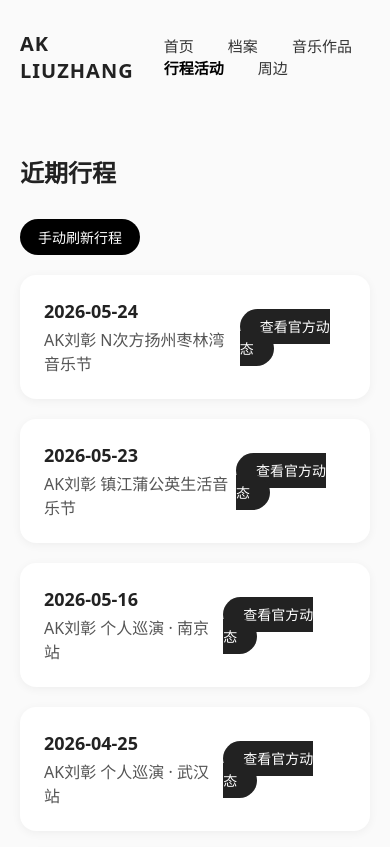
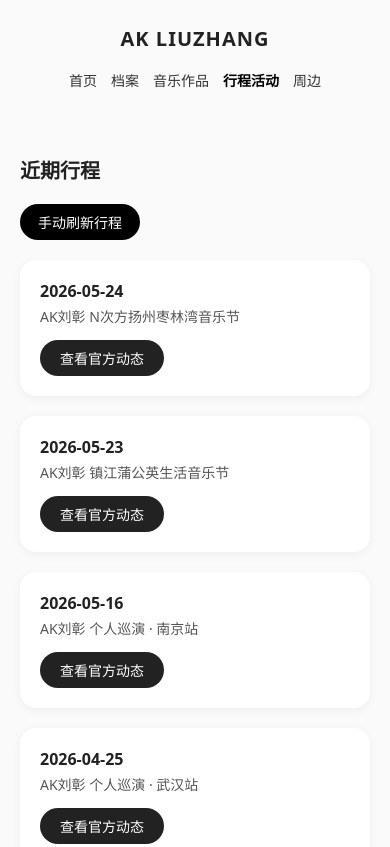
Before and after one commit to Akirakin1218/Akira, a website: page tour.html in a window 390 px wide. Shown: the top 847 px of the page. Drawn offline with Linux system fonts and the light colour scheme.

Commit message:
Add files via upload

```diff
--- a/tour.html
+++ b/tour.html
@@ -10,6 +10,10 @@
       padding: 0;
       box-sizing: border-box;
       font-family: system-ui, -apple-system, sans-serif;
+    }
+    html, body {
+      width: 100%;
+      overflow-x: hidden;
     }
     body {
       background: #fafafa;
@@ -77,9 +81,9 @@
       border-radius: 99px;
       text-decoration: none;
       font-size: 14px;
+      white-space: nowrap;
     }
 
-    /* 新增：刷新按钮样式 */
     .refresh-btn {
       padding: 8px 18px;
       background: #000;
@@ -89,6 +93,51 @@
       cursor: pointer;
       margin-bottom: 20px;
       font-size: 14px;
+    }
+
+    /* ====================== */
+    /* 手机端全适配优化 */
+    /* ====================== */
+    @media (max-width: 768px) {
+      .nav {
+        flex-direction: column;
+        gap: 18px;
+        padding: 25px 15px;
+        text-align: center;
+      }
+      .nav-menu {
+        display: flex;
+        flex-wrap: wrap;
+        justify-content: center;
+        gap: 6px 14px;
+      }
+      .nav-menu a {
+        margin-left: 0;
+        font-size: 14px;
+      }
+      .section-title {
+        font-size: 20px;
+        margin-bottom: 20px;
+      }
+      .tour-card {
+        flex-direction: column;
+        align-items: flex-start;
+        gap: 14px;
+        padding: 20px;
+      }
+      .tour-btn {
+        width: 100%;
+      }
+      .tour-btn a {
+        display: inline-block;
+        text-align: center;
+      }
+      .tour-info .date {
+        font-size: 16px;
+      }
+      .tour-info .event {
+        font-size: 14px;
+      }
     }
   </style>
 </head>
@@ -107,20 +156,13 @@
   <div class="tour-container">
     <div class="section-title">近期行程</div>
 
-    <!-- 刷新按钮 -->
     <button class="refresh-btn" onclick="renderTour()">手动刷新行程</button>
 
-    <!-- 行程列表 -->
     <div class="tour-list" id="tourList">
-      <!-- 内容由JS自动生成 -->
     </div>
   </div>
 
   <script>
-    // ==============================================
-    // 在这里修改你的行程！！！
-    // 直接增删改下面的数组，页面会自动更新
-    // ==============================================
     function getTourData() {
       return [
         {
@@ -138,7 +180,7 @@
           event: "AK刘彰 个人巡演 · 南京站",
           link: "https://weibo.com/5694332362/5287915089564028"
         },
-     {
+        {
           date: "2026-04-25",
           event: "AK刘彰 个人巡演 · 武汉站",
           link: "https://weibo.com/5694332362/5290449860035304"
@@ -151,7 +193,6 @@
       ];
     }
 
-    // 渲染行程到页面
     function renderTour() {
       const data = getTourData();
       const list = document.getElementById("tourList");
@@ -174,11 +215,8 @@
       list.innerHTML = html;
     }
 
-    // 页面打开自动加载
     window.onload = function () {
       renderTour();
-
-      // 每30秒自动刷新一次行程
       setInterval(renderTour, 30000);
     }
   </script>
```
Also changed, not shown: index.html (+39 -1 lines), profile.html (+52 -2 lines), works.html (+48 -20 lines).
